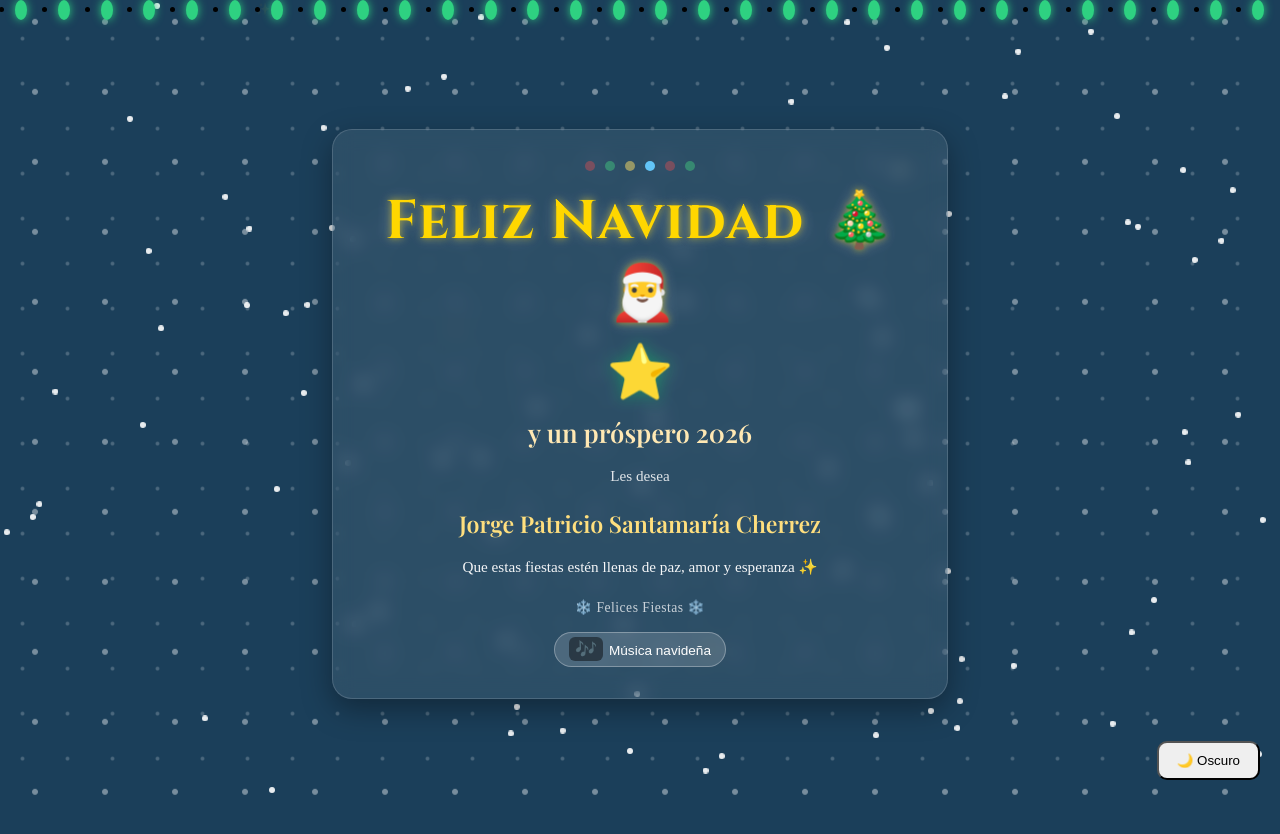
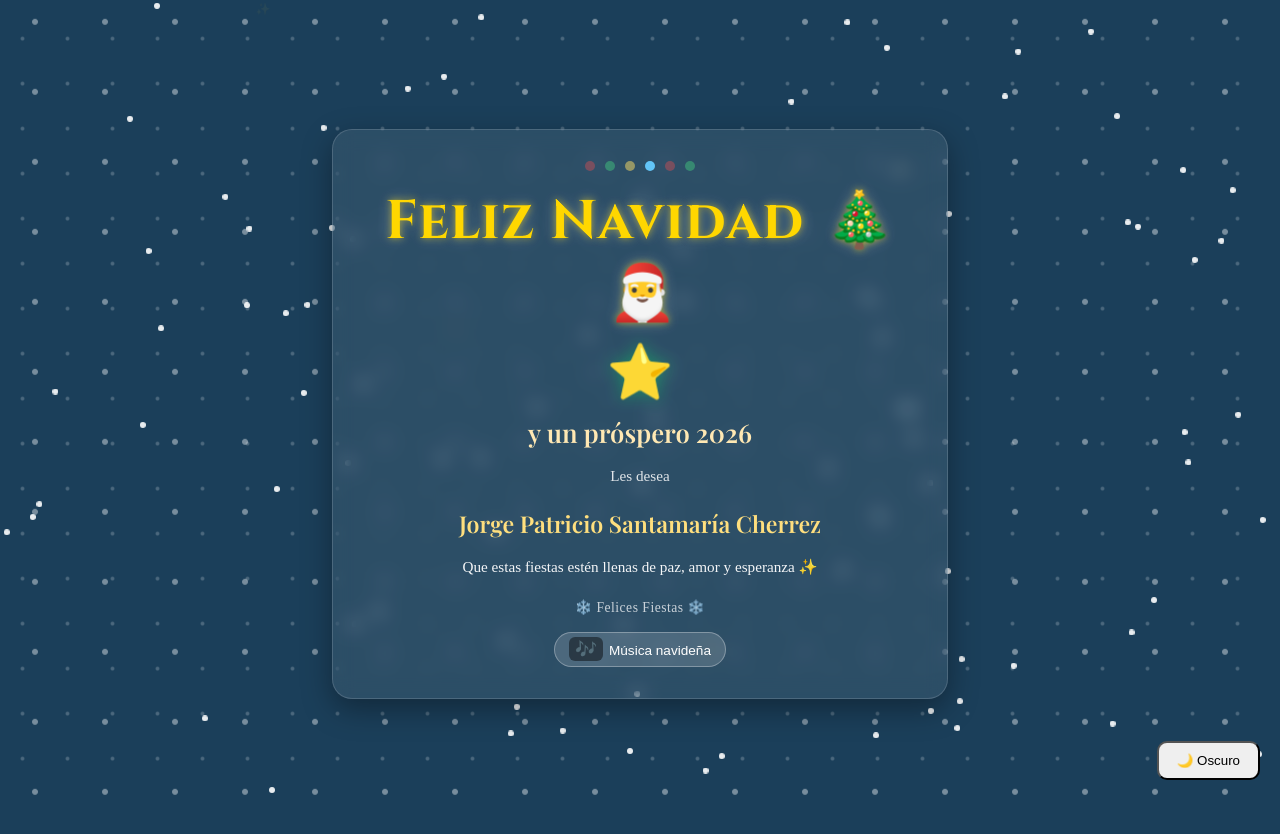
Before and after one commit to Patogol35/Navidad, a React (Vite) app: page / in a window 1280 px wide. Shown: the top 834 px of the page. Built offline with nearby package versions, Linux system fonts and the light colour scheme.

Commit message:
Update App.jsx

```diff
--- a/src/App.jsx
+++ b/src/App.jsx
@@ -3,7 +3,6 @@ import Home from "./pages/Home";
 import NewYear from "./pages/NewYear";
 import SnowCSS from "./components/SnowCSS";
 import SnowCanvas from "./components/SnowCanvas";
-import Lights from "./components/Lights";
 import ThemeButton from "./components/ThemeButton";
 import { ThemeProvider } from "./context/ThemeContext";
 
@@ -17,7 +16,6 @@ export default function App() {
         {/* ❄️ Nieve optimizada según dispositivo */}
         {isMobile ? <SnowCSS /> : <SnowCanvas />}
 
-        <Lights />
         <ThemeButton />
 
         <Routes>
```
